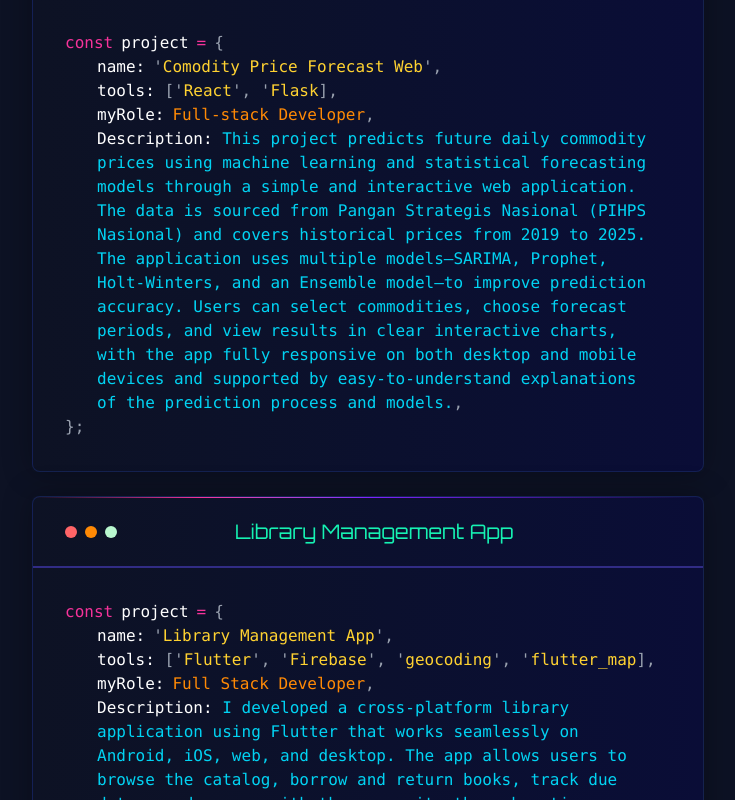
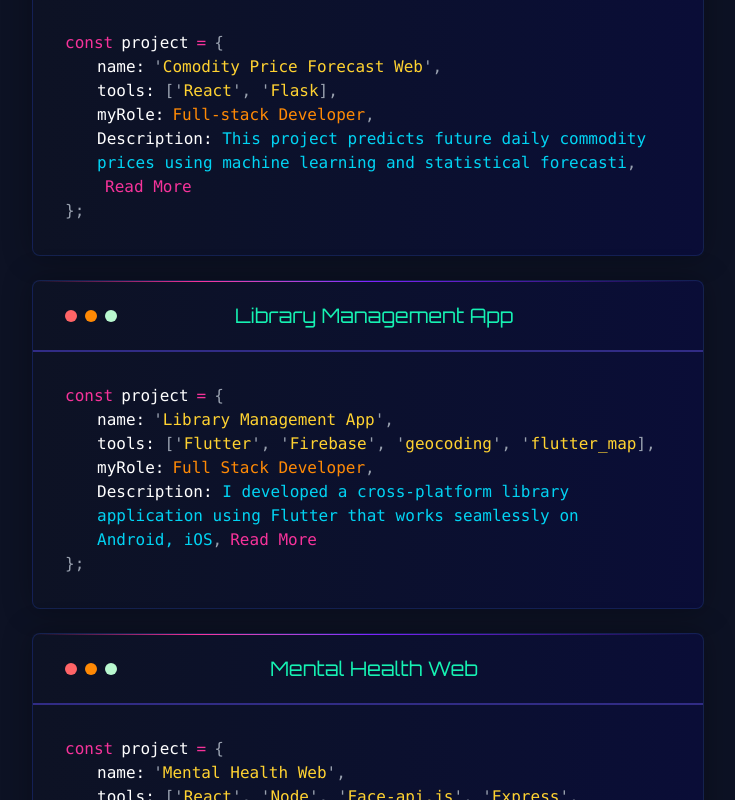
Before and after one commit to SalsabilaLubis21/web-portofolio, a Next.js app: page / in a window 1280 px wide. Shown: the part 1940-2740 px from the top of the page, without its empty margins (272-1007 px from the left). Built offline with nearby package versions, Linux system fonts and the light colour scheme.

Commit message:
fix: truncate long project descriptions

```diff
--- a/app/components/homepage/projects/project-card.jsx
+++ b/app/components/homepage/projects/project-card.jsx
@@ -1,8 +1,12 @@
 // @flow strict
 
 import * as React from "react";
+import { useState } from "react";
 
 function ProjectCard({ project }) {
+  const [isExpanded, setIsExpanded] = useState(false);
+  const shortDescription = project.description.slice(0, 100);
+
   return (
     <div className="from-[#0d1224] border-[#1b2c68a0] relative rounded-lg border bg-gradient-to-r to-[#0a0d37] w-full">
       <div className="flex flex-row">
@@ -54,8 +58,19 @@ function ProjectCard({ project }) {
           </div>
           <div className="ml-4 lg:ml-8 mr-2">
             <span className="text-white">Description:</span>
-            <span className="text-cyan-400">{" " + project.description}</span>
+            <span className="text-cyan-400">
+              {" "}
+              {isExpanded ? project.description : shortDescription}
+            </span>
             <span className="text-gray-400">,</span>
+            {project.description.length > 100 && (
+              <button
+                onClick={() => setIsExpanded(!isExpanded)}
+                className="text-pink-500 ml-2"
+              >
+                {isExpanded ? "Read Less" : "Read More"}
+              </button>
+            )}
           </div>
           <div>
             <span className="text-gray-400">{`};`}</span>
```
